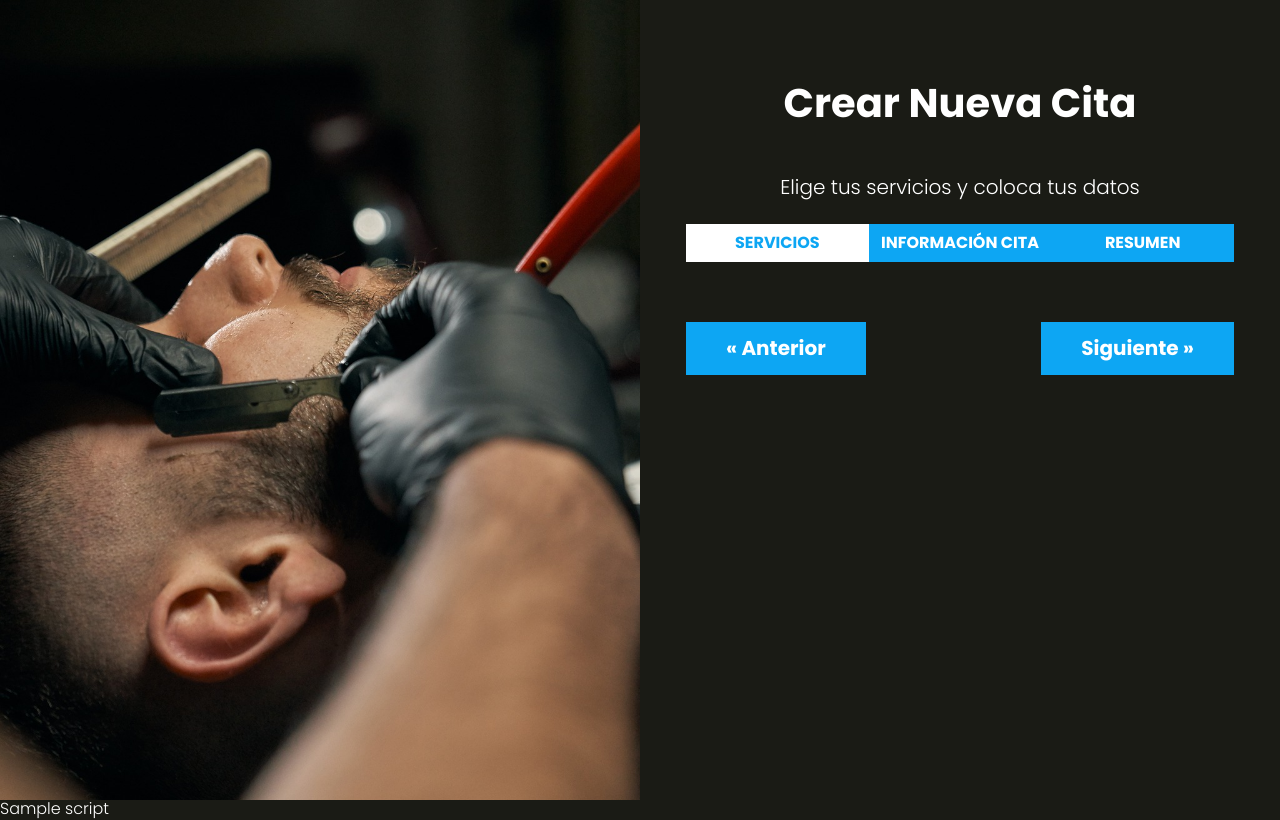
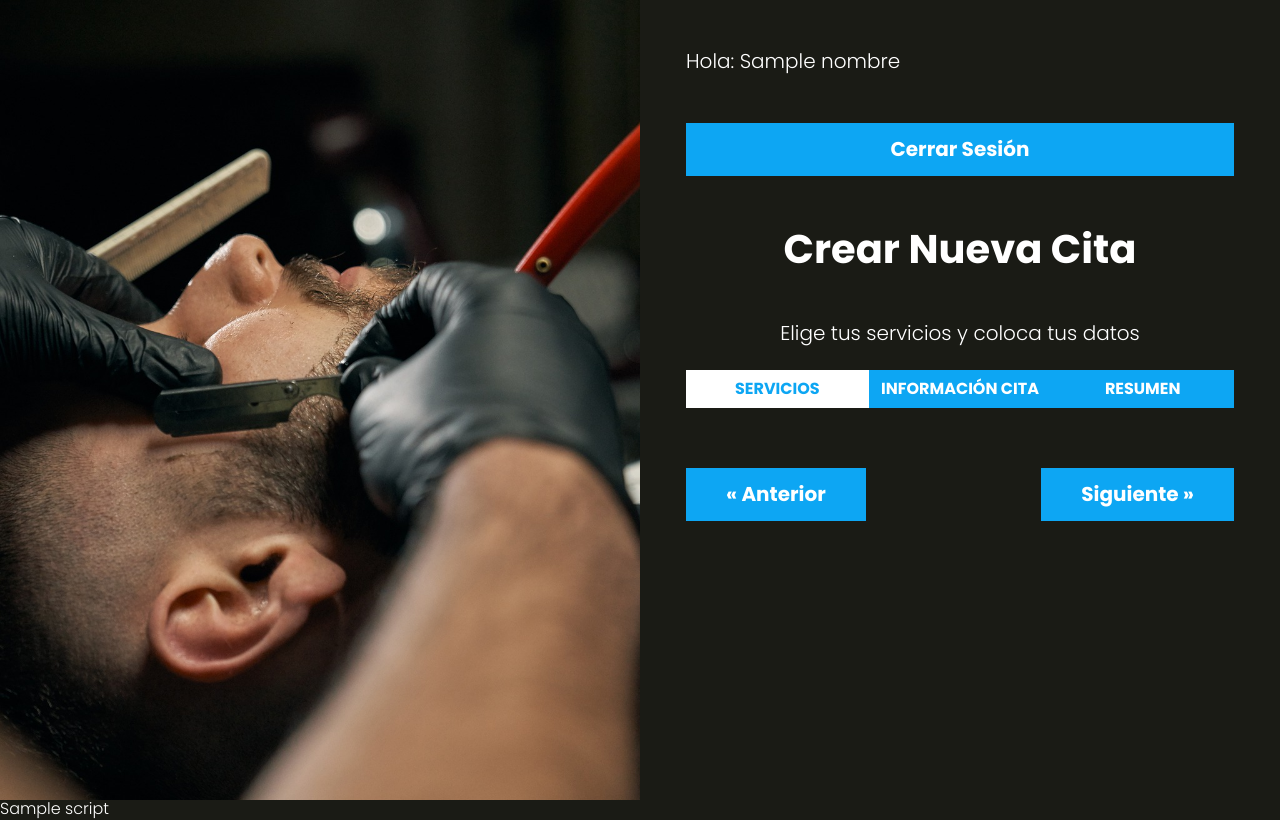
Before and after one commit to Benjamin-Galan/app_salon, a PHP site: the page made by views/cita/index.php in a window 1280 px wide. Run offline with PHP 8.4, Linux system fonts and the light colour scheme; the template is opened without the code that fills it: most values are stand-ins (such as "Sample title", 1, 10 or a date in 2020).

Commit message:
Creando un contenedor para el nombre y cierre de sesion

```diff
--- a/views/cita/index.php
+++ b/views/cita/index.php
@@ -1,5 +1,12 @@
+<div class="barra">
+    <p>Hola: <?php echo $nombre ?? ''?></p>
+    <a href="/logout" class="boton">Cerrar Sesión</a>
+</div>
+
 <h1 class="nombre-pagina">Crear Nueva Cita</h1>
 <p class="descripcion-pagina">Elige tus servicios y coloca tus datos</p>
+
+
 
 <div id="app">
     <nav class="tabs">
@@ -34,8 +41,7 @@
                 <input
                     type="date"
                     id="fecha"
-                    min="<?php echo date('Y-m-d', strtotime('+1 day')); ?>"
-                    >
+                    min="<?php echo date('Y-m-d', strtotime('+1 day')); ?>">
             </div>
             <div class="campo">
                 <label for="hora">Fecha</label>
@@ -66,7 +72,7 @@
 </div>
 
 <?php
-    $script = "
+$script = "
     <script src='https://cdn.jsdelivr.net/npm/sweetalert2@11'></script>
     <script src='build/js/app.js'></script>
     ";
```
